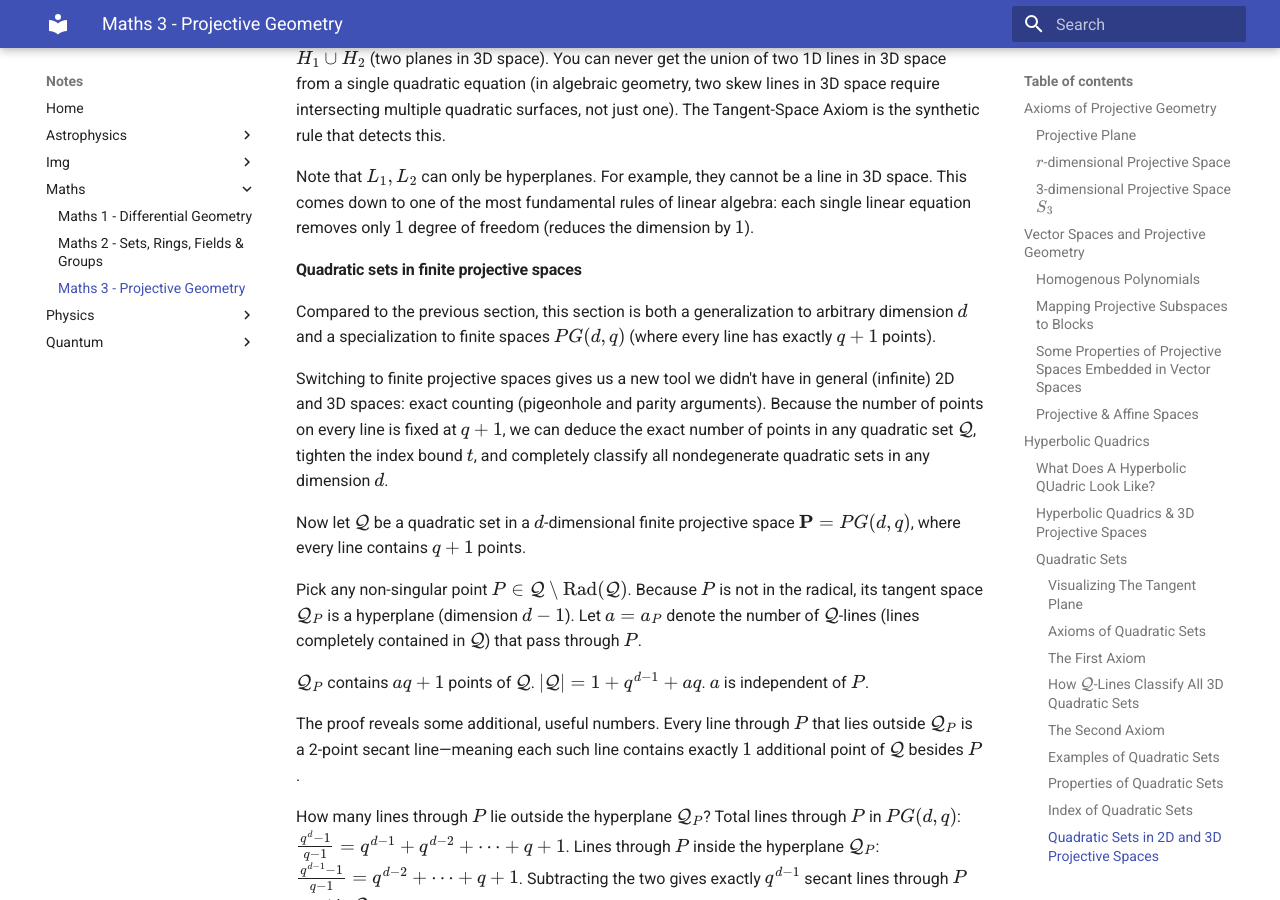
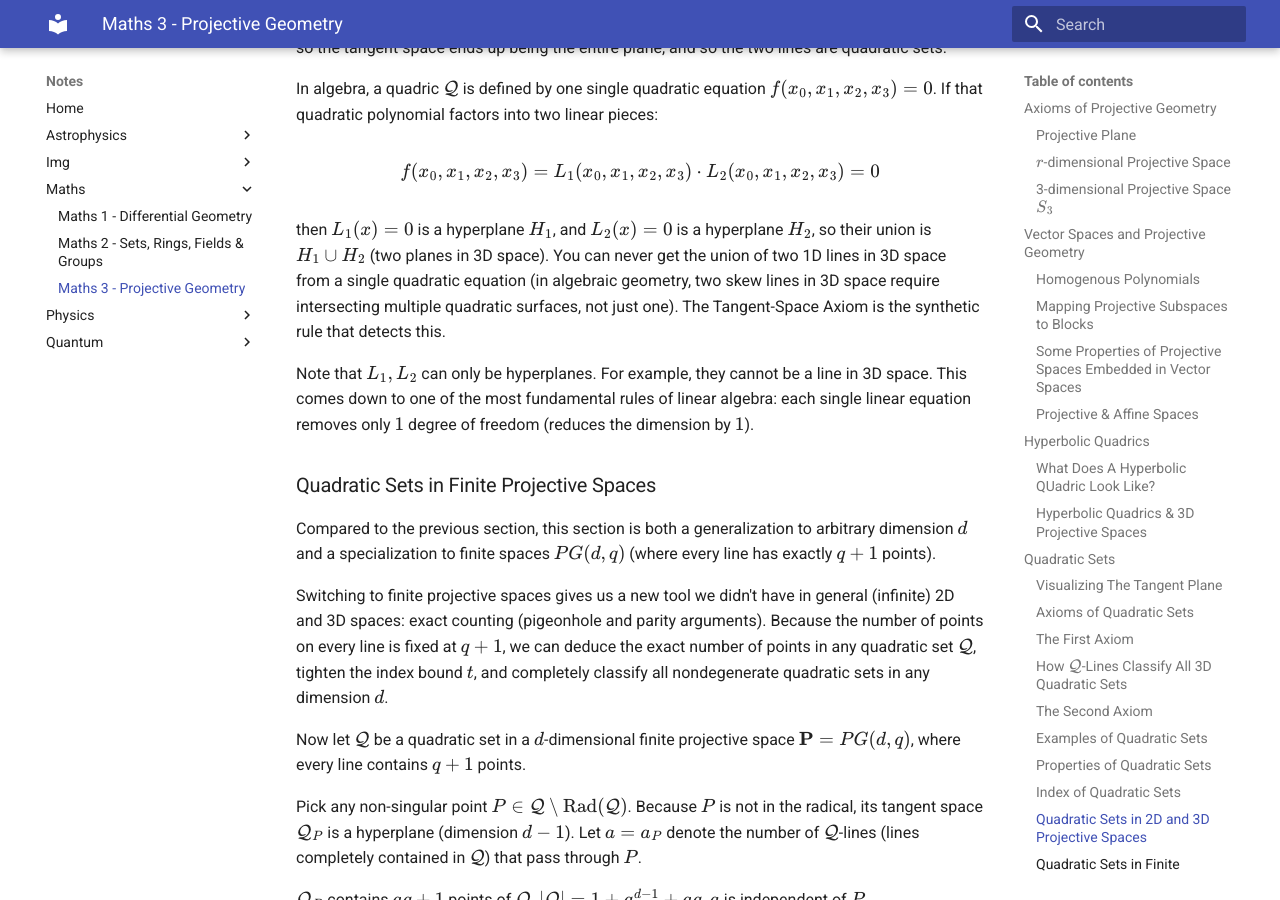
Before and after one commit to regstuff/notes, an MkDocs documentation site: the page built from docs/maths/maths_3_projective_geometry.md, in a window 1280 px wide and 900 px high, scrolled down 37046 px. Built offline with MkDocs 1.6.1 and Material for MkDocs 9.7.7, drawn with Linux system fonts in a browser that asks for light colours.

Commit message:
Update maths_3_projective_geometry.md

```diff
--- a/docs/maths/maths_3_projective_geometry.md
+++ b/docs/maths/maths_3_projective_geometry.md
@@ -573,7 +573,7 @@
 
 In general, if $d = 2m - 1$ in $PG(2m-1, F)$, the equation is $\sum_{i=1}^{m} x_{i} y_{i} = 0$. The regulus is woven from two families of $(m-1)$-dimensional flat subspaces. In general, a quadric in $PG(2m-1, F)$ is called hyperbolic (denoted $Q^+(2m-1, F)$) because it is the unique type of non-degenerate quadric that is completely ruled by flat $(m-1)$-dimensional projective subspaces (the maximum possible dimension of a flat subspace that can sit inside a $(2m-2)$-dimensional curved surface).
 
-### Quadratic Sets
+## Quadratic Sets
 
 Just as earlier we defined projective spaces purely using points and lines before proving they come from vector spaces, Buekenhout’s synthetic theory of quadrics allows us to define degree-2 curved surfaces (quadrics) purely using point-line incidence rules—without writing a single quadratic equation or taking a single derivative.
 
@@ -587,13 +587,13 @@
 
 For each point $P$ of $\mathcal{Q}$, let the set $\mathcal{Q}_P$ consist of the point $P$ and all points $X \neq P$ of $\mathbf{P}$ such that the line $XP$ is a tangent of $\mathcal{Q}$. One calls $\mathcal{Q}_P$ the tangent space of $\mathcal{Q}$ at the point $P$.
 
-#### Visualizing The Tangent Plane
+### Visualizing The Tangent Plane
 
 When you place a tangent plane against a sphere at a point $P$, the entire sphere stays on one side of the plane, so the plane only touches the sphere at that single point $P$.
 
 On a hyperbolic quadric (which is shaped like a saddle or hourglass at every point $P$), the surface curves away from the plane in one direction (up/down along the hourglass) and curves _into_ the plane in the perpendicular direction (around the waist). Because of this saddle shape, the flat tangent plane $\mathcal{Q}_P = \langle g, h \rangle$ cannot stay strictly on the outside of the hourglass—it physically cuts right through the wall of the hourglass, dividing the surface into pieces in front of the plane and behind the plane.
 
-#### Axioms of Quadratic Sets
+### Axioms of Quadratic Sets
 
 We call the set $\mathcal{Q}$ a quadratic set of $\mathbf{P}$ if it satisfies the following conditions:
 
@@ -601,7 +601,7 @@
 
 Tangent-space axiom: For any point $P \in \mathcal{Q}$, its tangent space $\mathcal{Q}_P$ is the set of points in a hyperplane or the set of all points of $\mathbf{P}$. One can also express the important tangent-space axiom as follows. For any point $P$ of $\mathcal{Q}$, either $\mathcal{Q}_P$ is a hyperplane, which means any line through $P$ in $\mathcal{Q}_P$ is a tangent, and no line through $P$ outside $\mathcal{Q}_P$ is a tangent (each such line contains exactly one further point of $\mathcal{Q}$). Or, $\mathcal{Q}_P$ is equal to $\mathbf{P}$, and so each line through $P$ is a tangent.
 
-#### The First Axiom
+### The First Axiom
 
 Let's take a closer look at the first axiom. Look at how the "If-three-then-all" axiom captures "degree 2" without algebra. If you intersect a straight line (parameterized by $t$) with an algebraic surface defined by a degree-2 polynomial $f(t) = a t^2 + b t + c = 0$, how many solutions can a quadratic equation have? $0$ solutions (the line misses the surface—a passant), $1$ solution (a double root $b^2 - 4ac = 0$—the line touches at $1$ point), $2$ solutions (two distinct roots—the line pierces in and pierces out, a secant), or more than $2$ solutions. But, the only way a quadratic polynomial $a t^2 + b t + c = 0$ can have 3 roots is if $a = b = c = 0$, meaning $f(t) = 0$ for all $t$, which means the entire line lies inside the surface since it is parametrized by $t$ i.e. we create the line by varying $t$.
 
@@ -617,7 +617,7 @@
 
 If we did not count $\mathcal{Q}$-lines (lines completely inside $\mathcal{Q}$) as "tangent lines," then the tangent plane $\Pi_P$ to a cylinder would have a missing vertical line ripped out of it, and the tangent plane to a hyperboloid would have two missing lines ($g$ and $h$) ripped out of it. By defining a tangent line as meeting $\mathcal{Q}$ in either $1$ point OR all points, the union of all tangent lines through $P$ forms a complete, unbroken flat hyperplane $\mathcal{Q}_P$.
 
-#### How $\mathcal{Q}$-Lines Classify All 3D Quadratic Sets
+### How $\mathcal{Q}$-Lines Classify All 3D Quadratic Sets
 
 Counting how many $\mathcal{Q}$-lines pass through a point $P \in \mathcal{Q}$ (and how they sit inside the tangent plane $\mathcal{Q}_P$) is how projective geometry classifies all non-empty quadratic sets in 3D space:
 
@@ -630,7 +630,7 @@
 
 Notice the third row: for a hyperbolic quadric, if you take any point $P \in \mathcal{Q}$, its two rulings $g \in \mathcal{R}$ and $h \in \mathcal{R}'$ intersect at $P$, which means they span a 2D plane $\langle g, h \rangle$. Because both $g$ and $h$ are $\mathcal{Q}$-lines, they are both tangents at $P$, so the plane $\langle g, h \rangle$ they span is the tangent plane $\mathcal{Q}_P$ at $P$.
 
-#### The Second Axiom
+### The Second Axiom
 
 Now let's look at the second axiom. In 3D Euclidean geometry, imagine standing at the North Pole $P$ of a hollow glass sphere $\mathcal{Q}$, if you shoot a line straight horizontally in any compass direction at the North Pole, the laser skims the top of the glass sphere at only $1$ point ($P$). Those horizontal rays are all tangents. And what do all horizontal rays through the North Pole sweep out? A single flat 2D plane—the tangent hyperplane $\mathcal{Q}_P$.
 
@@ -642,7 +642,7 @@
 
 In fact, this gives a purely geometric definition of a singular point (pinch/vertex): a point $P \in \mathcal{Q}$ is singular if and only if $\mathcal{Q}_P = \mathbf{P}$.
 
-#### Examples of Quadratic Sets
+### Examples of Quadratic Sets
 
 The empty set, any set consisting of just one point, the set of points on a line,  $\dots$, in short: the set of all points of a subspace is a quadratic set. These quadratic sets $\mathcal{Q}$ have the property that for each point $P \in \mathcal{Q}$ the set $\mathcal{Q}_P$ equals $\mathbf{P}$.
 
@@ -658,7 +658,7 @@
 
 From elementary geometry we immediately get examples. Each circle (and each ellipse) in the Euclidean plane is a quadratic set. (Here the tangent spaces are just lines.) Also, the sphere in $3$-dimensional (or $d$-dimensional) real affine space is a quadratic set. In real $3$-dimensional space there exist two other, quite different quadratic sets. These are, first of all, the cones; here, there is a point $V$, the vertex of the cone, such that $\mathcal{Q}_V$ is the whole space. Finally, there is the hyperbolic quadric.
 
-#### Properties of Quadratic Sets
+### Properties of Quadratic Sets
 
 The radical $\text{Rad}(\mathcal{Q})$ is the set of all singular points of $\mathcal{Q}$—meaning all points $S \in \mathcal{Q}$ whose tangent space is the entire ambient space ($\mathcal{Q}_S = \mathbf{P}$).
 
@@ -718,7 +718,7 @@
 
 > If $H$ is a hyperplane that is not a tangent hyperplane, then $\mathcal{Q}' := \mathcal{Q} \cap H$ is a nondegenerate quadratic set of $H$.
 
-#### Index of Quadratic Sets
+### Index of Quadratic Sets
 
 A quadratic set $\mathcal{Q}$ can be described very well by the dimension of its maximal $\mathcal{Q}$-subspaces (which are flat linear subspaces - a point, a line, a plane etc. that sits completely inside the curved surface $\mathcal{Q}$. The prefix $\mathcal{Q}$ simply means "contained in $\mathcal{Q}$"). This maximum dimension is connected to the ‘index’ of $\mathcal{Q}$, which turns out to be the crucial parameter to describe $\mathcal{Q}$.
 
@@ -811,7 +811,7 @@
 
 When $\mathcal{Q} = H_1 \cup H_2$ is two planes in $d = 3$,  $\text{Rad}(\mathcal{Q})$ is a line ($r = 2$), and the formula gives $t \le \frac{3 + 2 + 1}{2} = 3$, which matches $t = 3$.
 
-#### Quadratic Sets in 2D and 3D Projective Spaces
+### Quadratic Sets in 2D and 3D Projective Spaces
 We first define a type of objects found in 2D projective planes, and a few objects found in 3D projective spaces. Then for 2D and 3D spaces, we list out the possible quadratic sets.
 
 A nonempty set $\mathcal{O}$ of points in a projective plane is called an oval if no three points of $\mathcal{O}$ are collinear and each point of $\mathcal{O}$ is on a unique tangent. Ovals are the only type of nonempty, nondegenerate quadratic sets in a projective plane.
@@ -850,7 +850,7 @@
 
 Note that $L_1, L_2$ can only be hyperplanes. For example, they cannot be a line in 3D space. This comes down to one of the most fundamental rules of linear algebra:  each single linear equation removes only $1$ degree of freedom (reduces the dimension by $1$).
 
-#### Quadratic sets in finite projective spaces
+### Quadratic Sets in Finite Projective Spaces
 
 Compared to the previous section, this section is both a generalization to arbitrary dimension $d$  and a specialization to finite spaces $PG(d, q)$ (where every line has exactly $q + 1$ points).
 
@@ -964,7 +964,7 @@
 - For $d=3, m=2$ [3D Ovoid]: $q^2 + 1$.
 - For $d=5, m=3$: $(q^3 + 1)(q + 1) = q^4 + q^3 + q + 1$.
 
-#### Some Properties of Parabolic, Elliptic & Hyperbolic Quadratic Sets
+### Some Properties of Parabolic, Elliptic & Hyperbolic Quadratic Sets
 
 Let $\mathcal{Q}$ be a parabolic quadratic set in a $2t$-dimensional projective space $\mathbf{P}$ with $t \ge 2$. Let $H = \mathcal{Q}_P$ be a tangent hyperplane. Then $\mathcal{Q}' := \mathcal{Q} \cap H$ is a cone over a parabolic quadratic set. Let $H^*$ be a hyperplane that is not a tangent hyperplane. Then $\mathcal{Q}^* := \mathcal{Q} \cap H^*$ is an elliptic or a hyperbolic quadratic set.
 
@@ -984,7 +984,7 @@
 
 The relation $\sim$ is reflexive and symmetric. Surprisingly, it is also transitive, making it an equivalence relation.
 
-#### Quadrics Redux
+## Quadrics Redux
 
 Let's get back to quadrics. What we'll be doing here parallels what we did earlier with projective geometry in general. We first gave the synthetic axioms of a projective space and then introduced vector spaces and proved that any $\mathbf{P}(V)$ satisfies those axioms, and also looked at the converse, which is that almost every synthetic projective space is actually a $\mathbf{P}(V)$ (holds for all $d > 2$ but not for non-Desarguesian planes).
 
```
